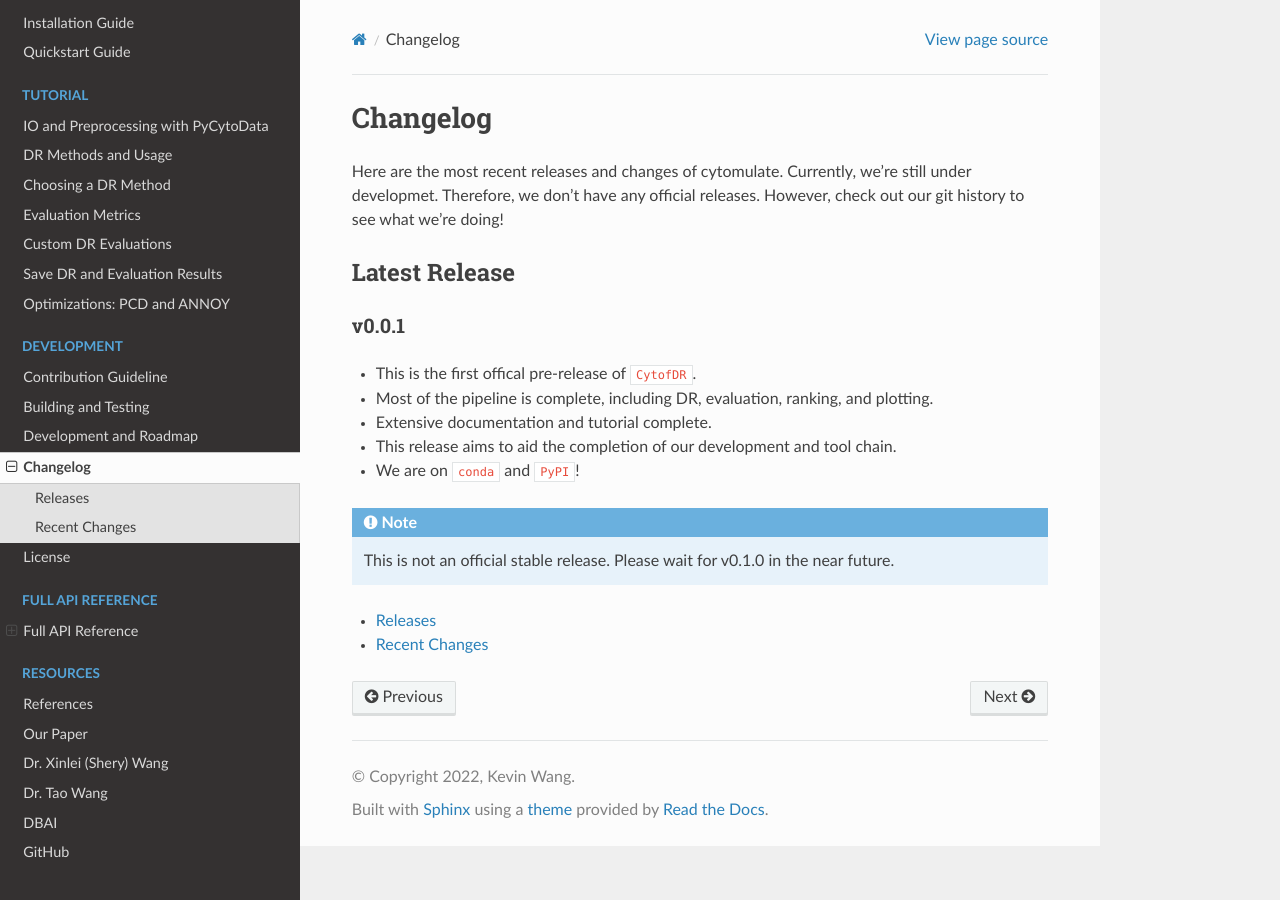
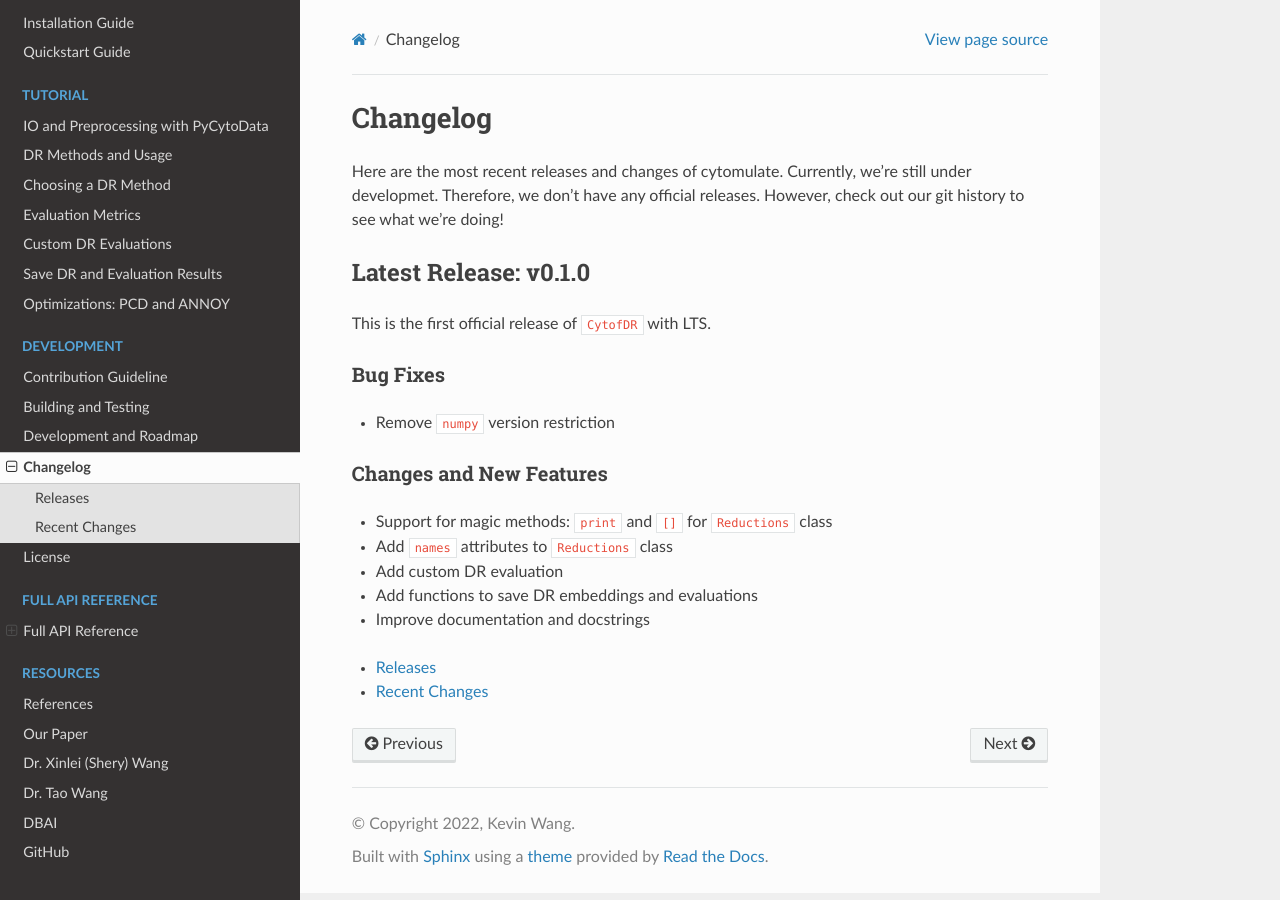
Before and after one commit to kevin931/CytofDR, a Sphinx documentation site: the page built from docs/source/change/index.rst, in a window 1280 px wide. Built offline with Sphinx 7.4.7 and the Read the Docs theme 2.0.0, drawn with Linux system fonts in a browser that asks for light colours.

Commit message:
Prep for release: v0.1.0

```diff
--- a/CytofDR/__init__.py
+++ b/CytofDR/__init__.py
@@ -1,3 +1,3 @@
-__version__ = "0.0.1"
+__version__ = "0.1.0"
 
 from CytofDR import dr, evaluation
--- a/docs/source/change/index.rst
+++ b/docs/source/change/index.rst
@@ -1,23 +1,32 @@
+#############
 Changelog
-============
+#############
 
 Here are the most recent releases and changes of cytomulate. Currently, we're still under developmet.
 Therefore, we don't have any official releases. However, check out our git history to see what we're
 doing!
 
-Latest Release
-----------------
+************************
+Latest Release: v0.1.0
+************************
 
-v0.0.1
-********
+This is the first official release of ``CytofDR`` with LTS.
 
-- This is the first offical pre-release of ``CytofDR``.
-- Most of the pipeline is complete, including DR, evaluation, ranking, and plotting.
-- Extensive documentation and tutorial complete.
-- This release aims to aid the completion of our development and tool chain.
-- We are on  ``conda`` and ``PyPI``!
+Bug Fixes
+-----------
 
-.. note:: This is not an official stable release. Please wait for v0.1.0 in the near future.
+- Remove ``numpy`` version restriction
+
+
+Changes and New Features
+--------------------------
+
+- Support for magic methods: ``print`` and ``[]`` for ``Reductions`` class
+- Add ``names`` attributes to ``Reductions`` class
+- Add custom DR evaluation
+- Add functions to save DR embeddings and evaluations
+- Improve documentation and docstrings
+
 
 .. toctree::
     :maxdepth: 1
--- a/docs/source/conf.py
+++ b/docs/source/conf.py
@@ -20,7 +20,7 @@ sys.path.insert(0, os.path.abspath('../../'))
 project = 'CytofDR'
 copyright = '2022, Kevin Wang'
 author = 'Kevin Wang'
-release = '0.0.0'
+release = '0.1.0'
 
 extensions = [
     "sphinx_rtd_theme",
--- a/meta.yaml
+++ b/meta.yaml
@@ -1,5 +1,5 @@
 {% set name = "CytofDR" %}
-{% set version = "0.0.1" %}
+{% set version = "0.1.0" %}
 
 package:
   name: "{{ name|lower }}"
--- a/setup.py
+++ b/setup.py
@@ -4,7 +4,7 @@ import os
 import shutil
 import distutils.cmd
 
-VERSION = "0.0.1"
+VERSION = "0.1.0"
 
 class PypiCommand(distutils.cmd.Command):
 
```
Also changed, not shown: README.md (+12 -8 lines), docs/source/change/releases.rst (+30 -1 lines).
